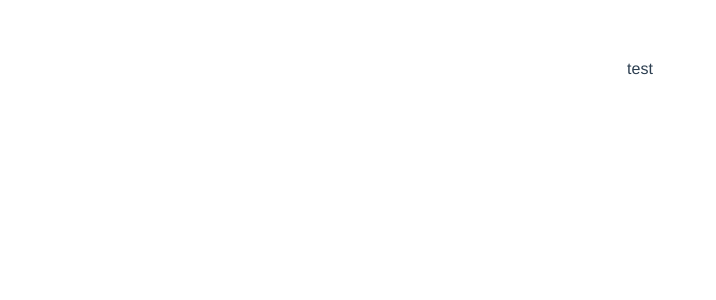
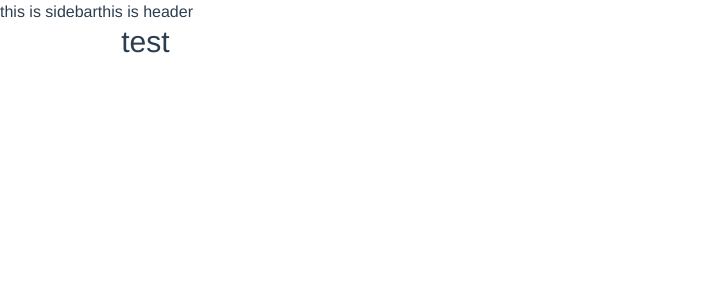
Before and after one commit to loorr/imgae-tagger, a Vue app: page /#/ in a window 1280 px wide. Shown: the top 300 px of the page, without its empty margins (0-716 px from the left). Built offline with nearby package versions, Linux system fonts and the light colour scheme.

Commit message:
add: taiwind

```diff
--- a/package.json
+++ b/package.json
@@ -14,10 +14,14 @@
     "vuex": "^4.0.2"
   },
   "devDependencies": {
+    "@tailwindcss/postcss7-compat": "^2.2.9",
     "@types/node": "^16.7.10",
     "@vitejs/plugin-vue": "^1.6.0",
     "@vue/compiler-sfc": "^3.2.6",
+    "autoprefixer": "9",
+    "postcss": "7",
     "sass": "^1.39.0",
+    "tailwindcss": "npm:@tailwindcss/postcss7-compat",
     "typescript": "^4.3.2",
     "vite": "^2.5.2",
     "vue-tsc": "^0.2.2"
--- a/src/App.vue
+++ b/src/App.vue
@@ -15,6 +15,5 @@
   -moz-osx-font-smoothing: grayscale;
   text-align: center;
   color: #2c3e50;
-  margin-top: 60px;
 }
 </style>
--- a/src/components/Sidebar.vue
+++ b/src/components/Sidebar.vue
@@ -1,5 +1,5 @@
 <template>
-    <div>this is header</div>
+    <div>this is sidebar</div>
 </template>
 
 <script lang="ts">
--- /dev/null
+++ b/src/index.css
@@ -0,0 +1,4 @@
+/*! @import */
+@tailwind base;
+@tailwind components;
+@tailwind utilities;
--- a/src/main.ts
+++ b/src/main.ts
@@ -4,6 +4,7 @@ import router from '../src/router/index'
 import store from '../src/store/index'
 import ElementPlus from 'element-plus'
 import 'element-plus/dist/index.css'
+import './index.css'
 
 createApp(App)
     .use(router)
--- a/src/pages/MainPage.vue
+++ b/src/pages/MainPage.vue
@@ -1,11 +1,22 @@
 <template>
-    <div>{{message}}</div>
+    <div class="main">
+        <Sidebar class=".container-sidebar"></Sidebar>
+        <div class=".container-main">
+            <Header></Header>
+            <div class="text-3xl">{{message}}</div>
+        </div>
+    </div>
 </template>
 
 <script lang="ts">
     import {defineComponent} from 'vue'
+    import Header from "../components/Header.vue";
+    import Sidebar from "../components/Sidebar.vue";
     export default defineComponent({
         name: 'MainPage',
+        components:{
+          Header, Sidebar
+        },
         data(){
             return {
                 message:"test"
@@ -18,5 +29,20 @@
 </script>
 
 <style scoped>
+    .main{
+        display: flex;
+    }
 
+    .container-sidebar {
+        width: 30%;
+        color: #42b983;
+    }
+
+    .container-main {
+        /* Take the remaining width */
+        flex: 1;
+
+        /* Make it scrollable */
+        overflow: auto;
+    }
 </style>
```
Also changed, not shown: 1 other file (tests, documents, lock files or other folders).
